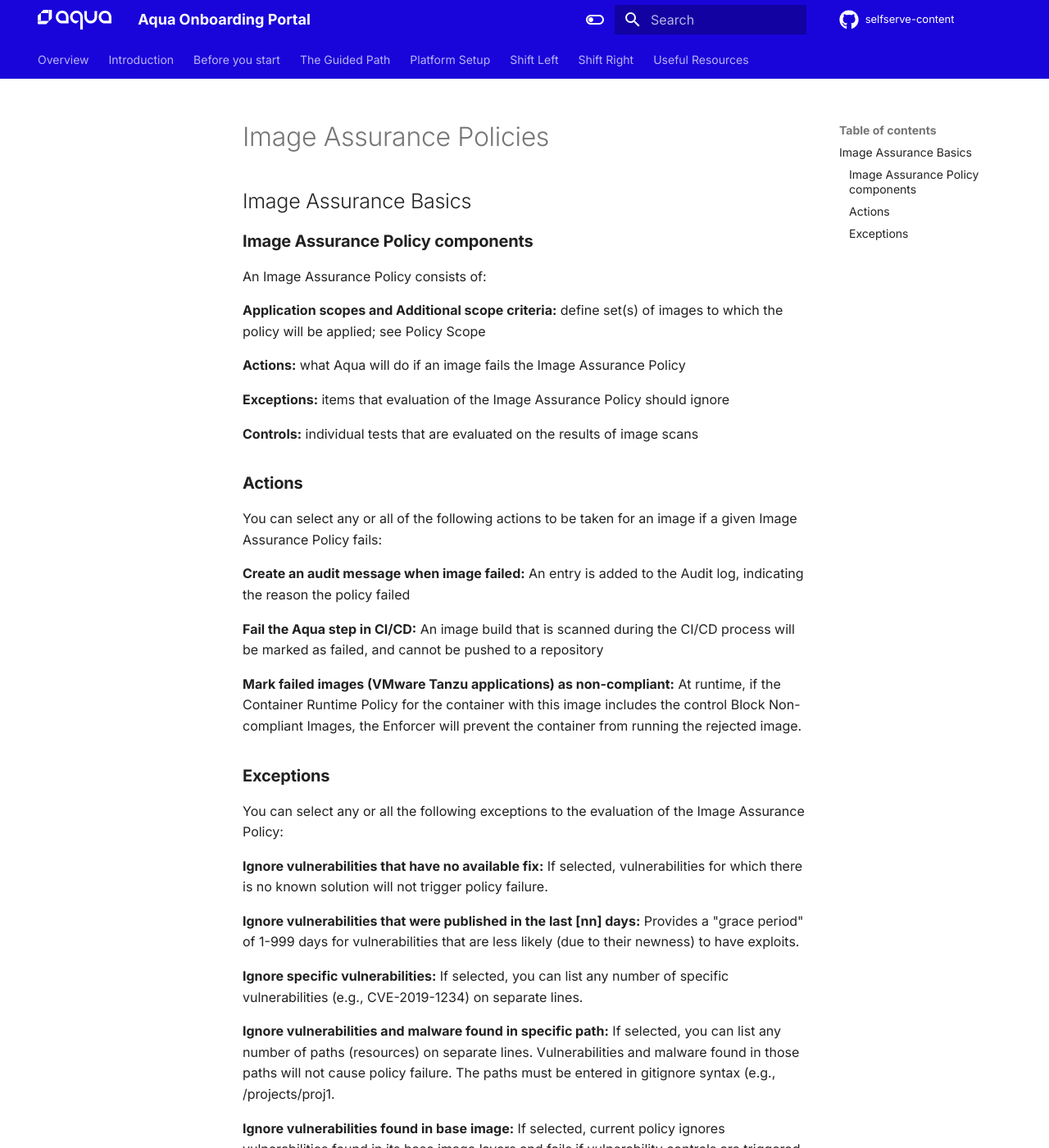
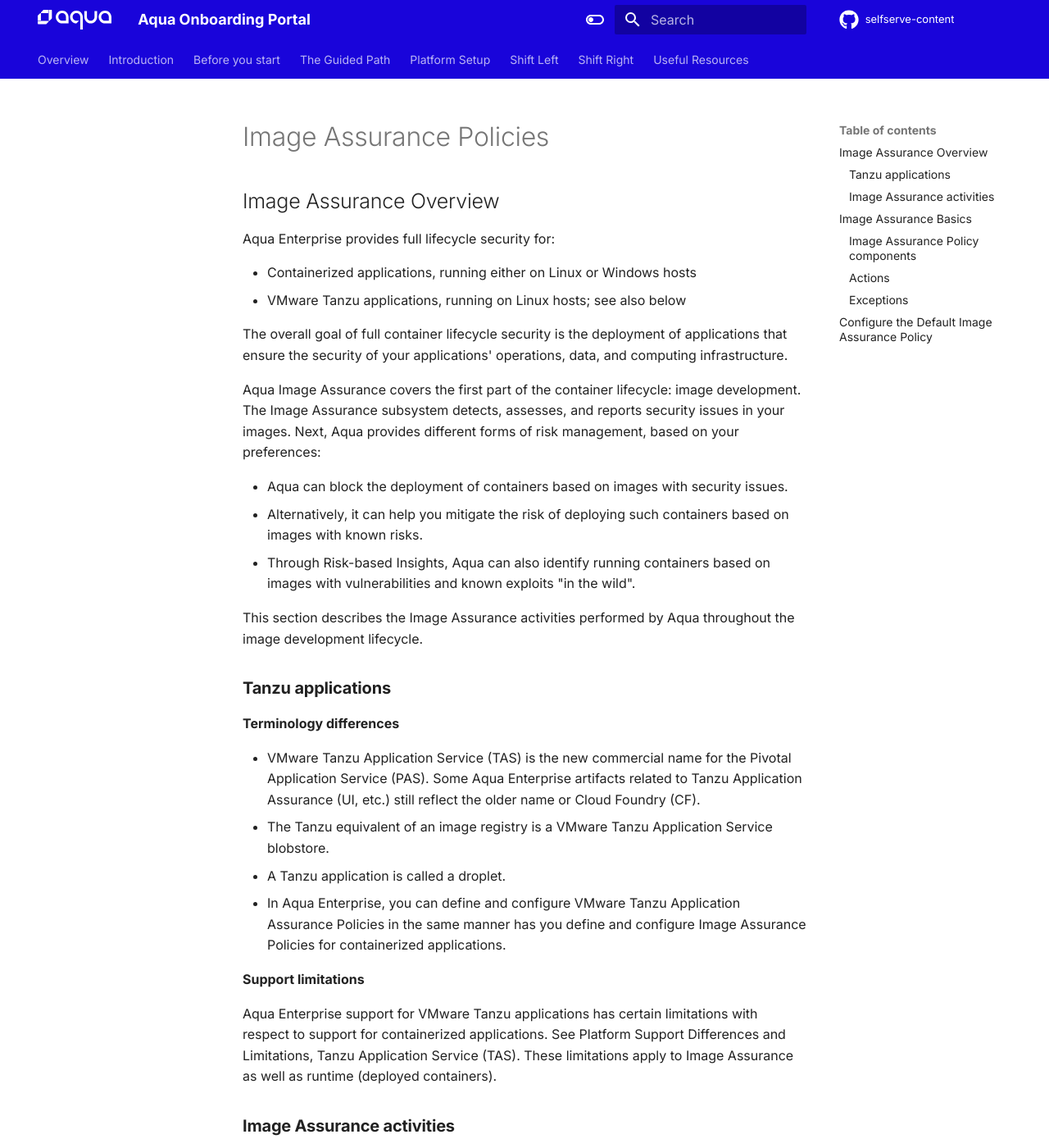
Before and after one commit to kenmccann/self-service, an MkDocs documentation site: the page built from docs/shiftleft/imageassurancepolicies.md, in a window 1280 px wide and 1400 px high. Shown: the whole window at 82% size. Built offline with MkDocs 1.6.1 and Material for MkDocs 9.7.7, drawn with Linux system fonts in a browser that asks for light colours; a script that is not in the unit is left out; comment, search, counter and statistics services are not loaded; some of the changed text lies outside the part shown.

Commit message:
add image assurance

```diff
--- a/docs/shiftleft/imageassurancepolicies.md
+++ b/docs/shiftleft/imageassurancepolicies.md
@@ -1,4 +1,45 @@
 # Image Assurance Policies
+
+## Image Assurance Overview
+
+Aqua Enterprise provides full lifecycle security for:
+
+* Containerized applications, running either on Linux or Windows hosts
+* VMware Tanzu applications, running on Linux hosts; see also below
+
+The overall goal of full container lifecycle security is the deployment of applications that ensure the security of your applications' operations, data, and computing infrastructure.
+
+Aqua Image Assurance covers the first part of the container lifecycle: image development. The Image Assurance subsystem detects, assesses, and reports security issues in your images. Next, Aqua provides different forms of risk management, based on your preferences:
+
+* Aqua can block the deployment of containers based on images with security issues.
+* Alternatively, it can help you mitigate the risk of deploying such containers based on images with known risks.
+* Through Risk-based Insights, Aqua can also identify running containers based on images with vulnerabilities and known exploits "in the wild".
+
+This section describes the Image Assurance activities performed by Aqua throughout the image development lifecycle.
+
+### **Tanzu applications**
+
+**Terminology differences**
+
+* VMware Tanzu Application Service (TAS) is the new commercial name for the Pivotal Application Service (PAS). Some Aqua Enterprise artifacts related to Tanzu Application Assurance (UI, etc.) still reflect the older name or Cloud Foundry (CF).
+* The Tanzu equivalent of an image registry is a VMware Tanzu Application Service blobstore.
+* A Tanzu application is called a droplet.
+* In Aqua Enterprise, you can define and configure VMware Tanzu Application Assurance Policies in the same manner has you define and configure Image Assurance Policies for containerized applications.
+
+**Support limitations**
+
+Aqua Enterprise support for VMware Tanzu applications has certain limitations with respect to support for containerized applications. See Platform Support Differences and Limitations, Tanzu Application Service (TAS). These limitations apply to Image Assurance as well as runtime (deployed containers).
+
+### **Image Assurance activities**
+
+Image Assurance comprises the following main activities. Click on the links for further information.
+
+* ***Static scanning*** of your images for static security issues (vulnerabilities, sensitive data, and malware) and assessing their importance
+* Dynamic scanning of your images, using ***Aqua Dynamic Threat Analysis (DTA)***. DTA runs container images in a safe and isolated sandbox environment, and monitors behavioral patterns and Indicators of Compromise (IoCs) such as malicious behavior and network activity. **(DTA is not available for VMware Tanzu applications.)**
+* ***Evaluation of image compliance*** with the ***Image Assurance Policies*** **(or Tanzu Application Assurance Policies)** that you define and configure
+* ***Reporting the results*** of the scanning and compliance evaluation in the Aqua UI, as well as to third-party ***SIEM (security information and event management)*** systems integrated with Aqua
+* ***Risk management*** as appropriate for your organization's security requirements
+
 
 ## Image Assurance Basics
 
@@ -35,3 +76,27 @@ You can select any or all the following exceptions to the evaluation of the Imag
 **Ignore vulnerabilities and malware found in specific path:** If selected, you can list any number of paths (resources) on separate lines. Vulnerabilities and malware found in those paths will not cause policy failure. The paths must be entered in gitignore syntax (e.g., /projects/proj1.
 
 **Ignore vulnerabilities found in base image:** If selected, current policy ignores vulnerabilities found in its base image layers and fails if vulnerability controls are triggered for vulnerabilities found in an image’s non-base layers.
+
+## Configure the Default Image Assurance Policy
+
+Aqua comes with Default Policies that are always present and cannot be deleted.  The ***Default Image Assurance Policy*** comes with no controls enabled and applies to the ***Global Application Scope***.  The controls are intentionally left empty as every organization will customize these to their needs. Below will be the base recomendations for the Default Image Assurance Policy.
+
+Navigate to the "Policies" and click "Assurance Policies"<br>
+
+Select the "Default" Image policy<br>
+
+You will notice that there are no controls in place. The follwoing are the recomended controls for the default policy. Keep in mind that organizations will need to customize these to fit their needs.  ex. enabling the "Superuser" control may block infrastructure build images.
+
+For now, enable the following controls:
+
+* Create an audit message when an image fails this policy
+* Fail the Aqua step in CI/CD
+* Mark failed images as non-compliant
+* Ignore vulnerabilities that have no available fix
+* Malware
+* Sensitive Data
+* Superuser
+* Vulnerability Severity - Check Enable Vulnerability Severity Control and set to High
+
+It will look like this when done:
+![](../shiftleft/images/iapolicy.png)
```
Also changed, not shown: docs/shiftleft/images/iapolicy.png (added).
